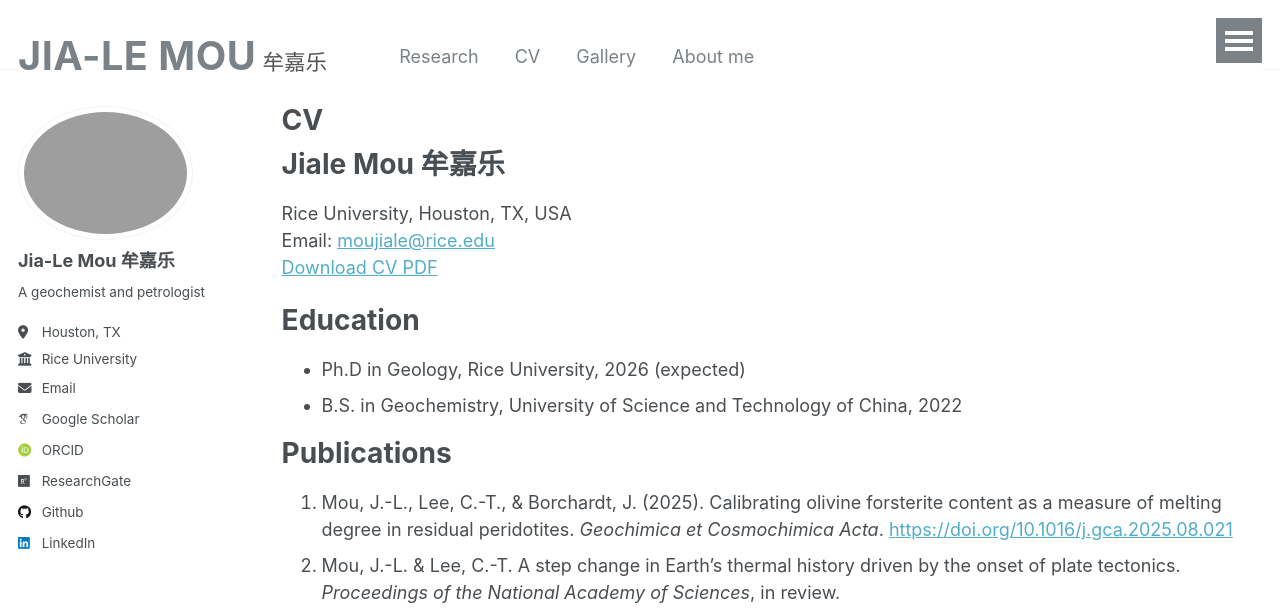
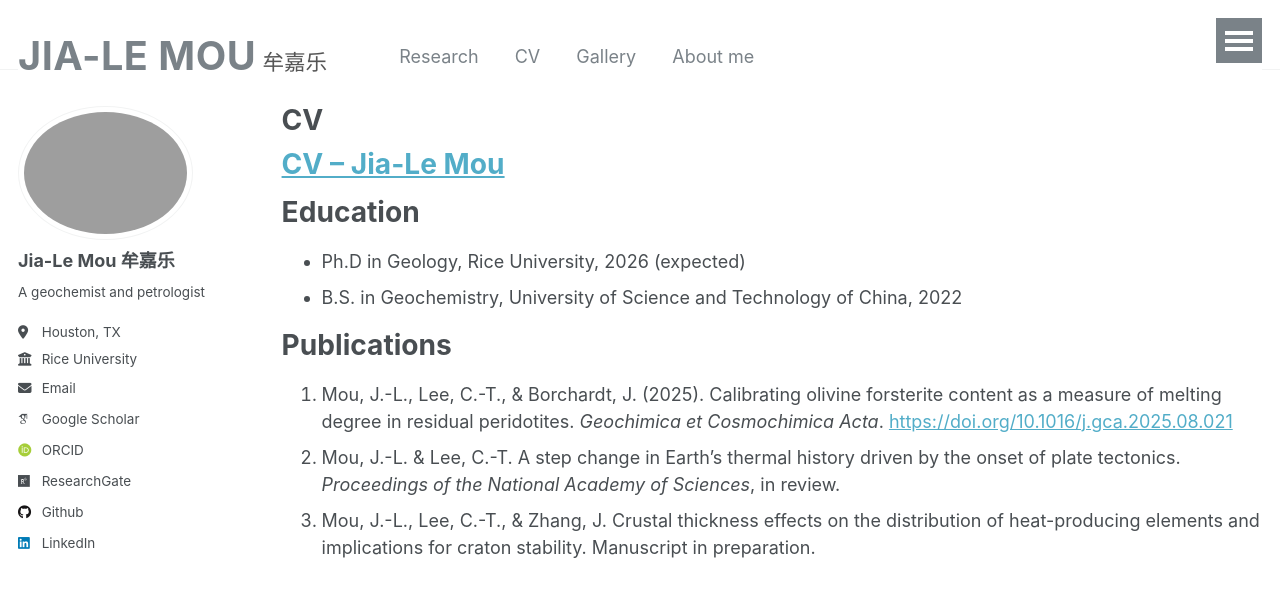
Before and after one commit to Mou-Jia-Le/Mou-Jia-Le.github.io, a Jekyll site: the page built from _pages/cv.md, in a window 1280 px wide and 985 px high, cut to the strip 0-611 px from the top of the window. Built offline with Jekyll 4.4.1, drawn with Linux system fonts in a browser that asks for light colours; some web fonts are replaced.

Commit message:
Revise CV title and remove personal details
Updated CV header and formatting.

```diff
--- a/_pages/cv.md
+++ b/_pages/cv.md
@@ -8,10 +8,9 @@ redirect_from:
 ---
 
 {% include base_path %}
-# Jiale Mou 牟嘉乐
-Rice University, Houston, TX, USA
-Email: [moujiale@rice.edu](mailto:moujiale@rice.edu)
-[Download CV PDF](assets/CV/CV——Jia-Le Mou.pdf){:target="_blank"}
+
+# [CV – Jia-Le Mou](assets/CV/CV——Jia-Le Mou.pdf){:target="_blank"}
+
 
 Education
 ======
```
